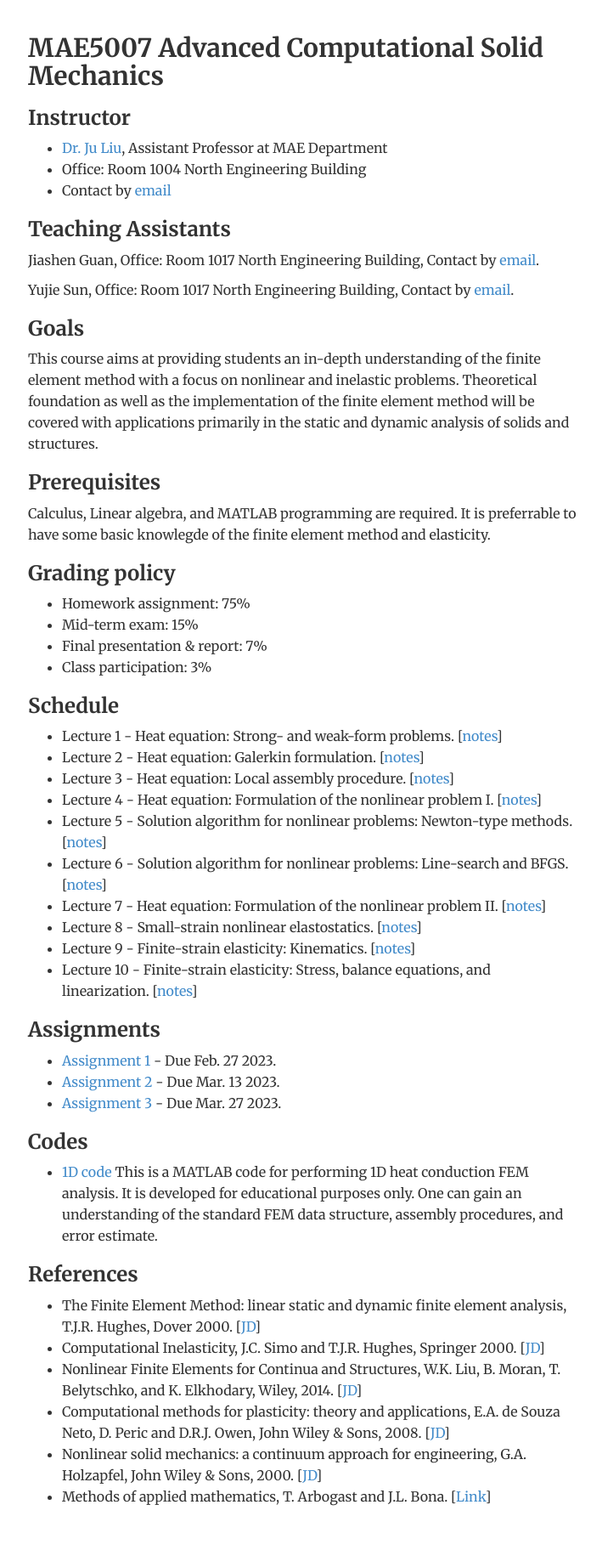
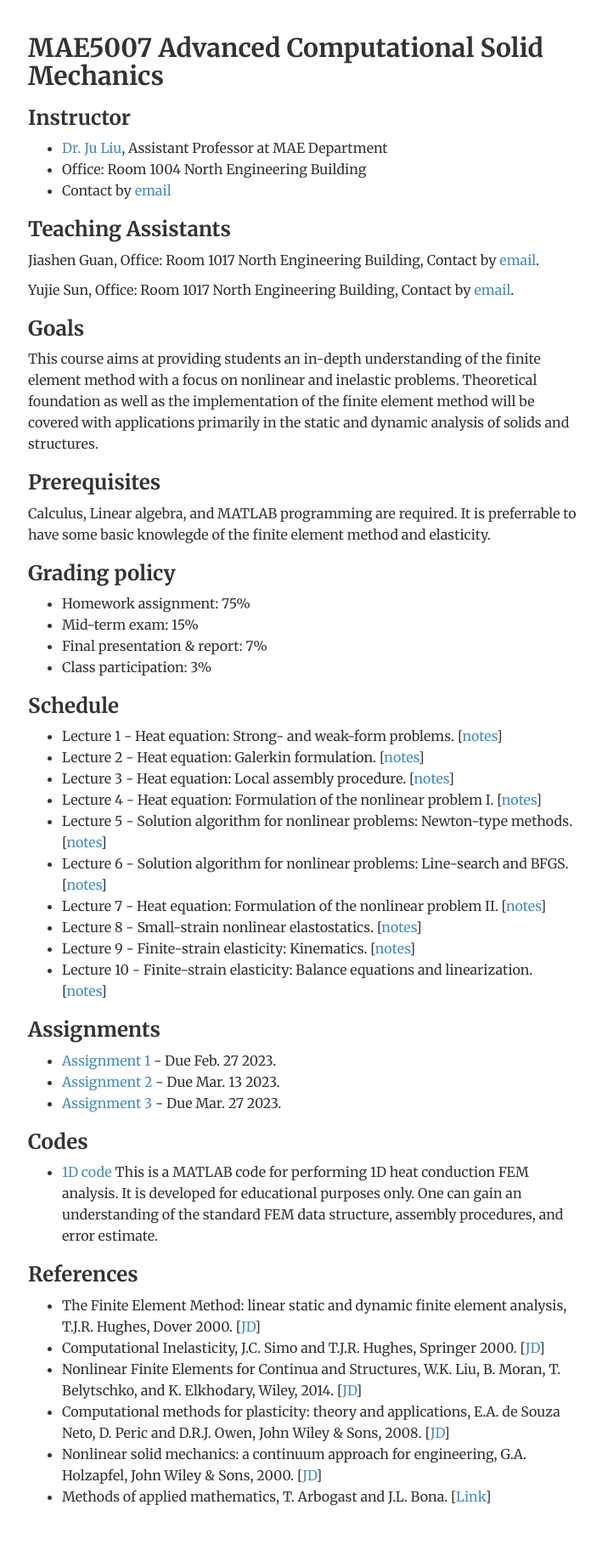
Before and after one commit to ju-liu/ju-liu.github.io, a Jekyll site: the page built from teaching/FEM-2023-Spring/index.html, in a window 1280 px wide. Shown: the whole page at 85% size, without its empty margins (283-992 px from the left). Built offline with Jekyll 4.4.1, drawn with Linux system fonts in a browser that asks for light colours; nearby versions of some CDN libraries; library files that are not in the unit come from our copies.

Commit message:
Update index.html

```diff
--- a/teaching/FEM-2023-Spring/index.html
+++ b/teaching/FEM-2023-Spring/index.html
@@ -45,7 +45,7 @@
   <li>Lecture 7 - Heat equation: Formulation of the nonlinear problem II. [<a href="notes/Lecture-07.pdf">notes</a>]</li>
   <li>Lecture 8 - Small-strain nonlinear elastostatics. [<a href="notes/Lecture-08.pdf">notes</a>]</li>
   <li>Lecture 9 - Finite-strain elasticity: Kinematics. [<a href="notes/Lecture-09.pdf">notes</a>]</li>
-  <li>Lecture 10 - Finite-strain elasticity: Stress, balance equations, and linearization. [<a href="notes/Lecture-10.pdf">notes</a>]</li>
+  <li>Lecture 10 - Finite-strain elasticity: Balance equations and linearization. [<a href="notes/Lecture-10.pdf">notes</a>]</li>
 </ul>
 
 <h3>Assignments</h3>
```
